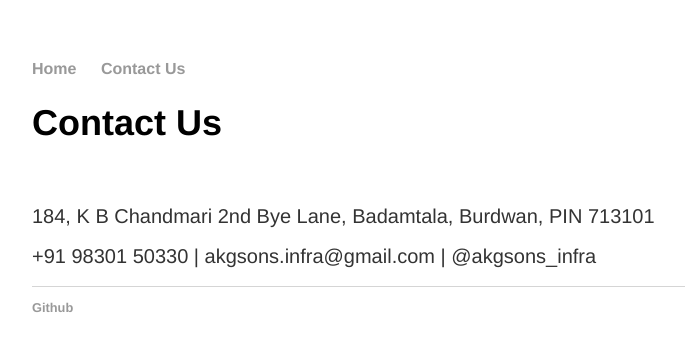
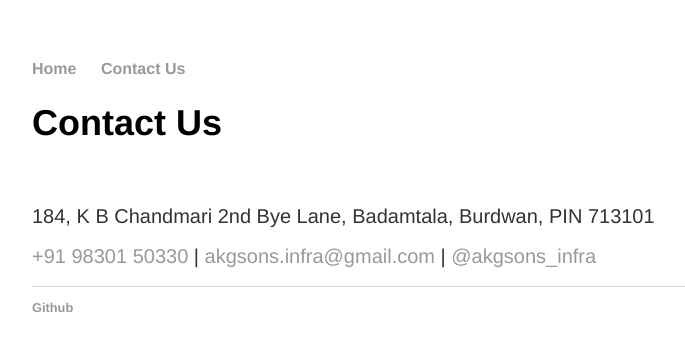
Before and after one commit to akgsons/infra, a Jekyll site: the page built from contact/index.html, in a window 1280 px wide. Shown: the top 351 px of the page, without its empty margins (160-845 px from the left). Built offline with Jekyll 4.4.1, drawn with Linux system fonts in a browser that asks for light colours.

Commit message:
Contact links.

```diff
--- a/contact/index.html
+++ b/contact/index.html
@@ -6,5 +6,9 @@ title: Contact Us
 	<h1>Contact Us</h1>
 	<br/>
 	<p>184, K B Chandmari 2nd Bye Lane, Badamtala, Burdwan, PIN 713101</p>
-	<p>+91 98301 50330 | akgsons.infra@gmail.com | @akgsons_infra</p>
+	<p>
+		<a href="tel:+919830150330">+91 98301 50330</a> |
+		<a href="mailto:akgsons.infra@gmail.com">akgsons.infra@gmail.com</a> |
+		<a href="https://twitter.com/akgsons_infra">@akgsons_infra</a>
+	</p>
 </div>
```
